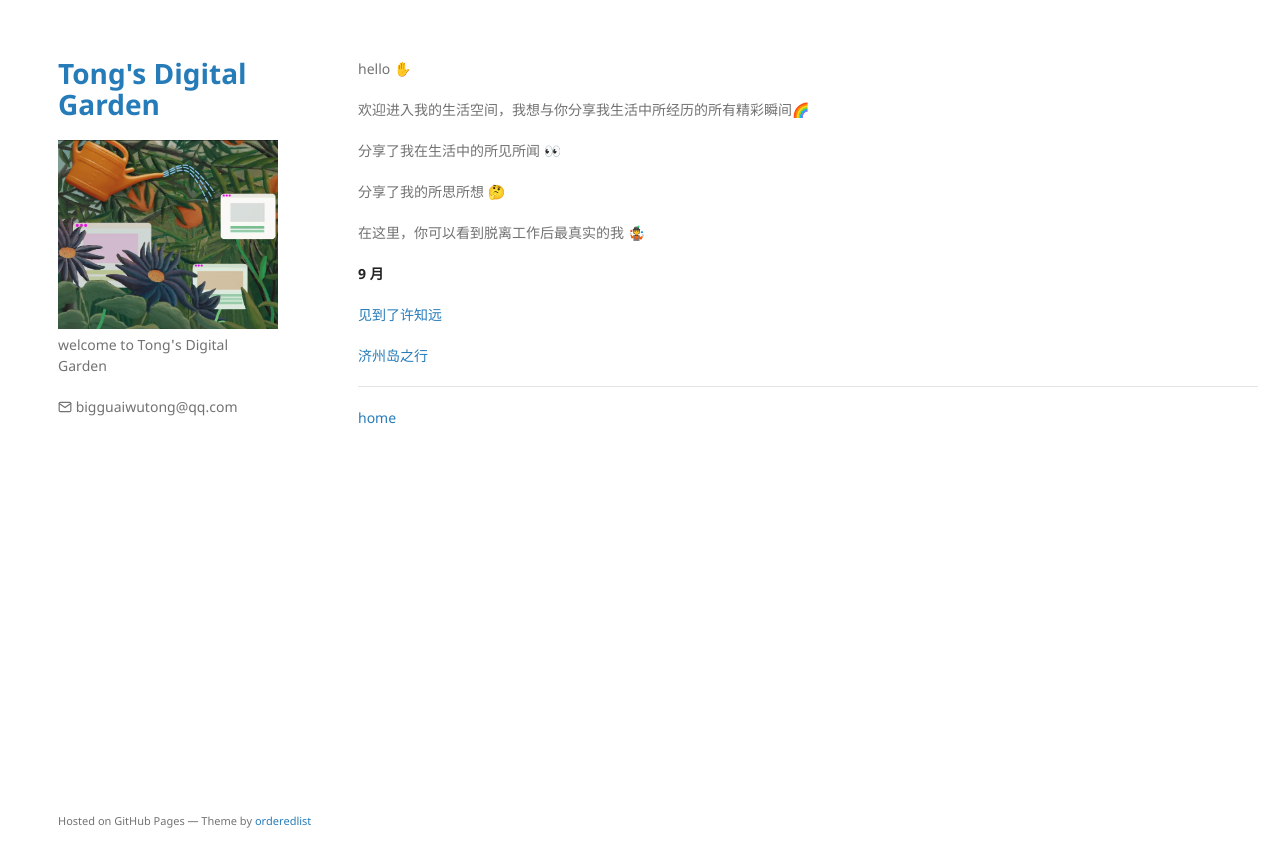
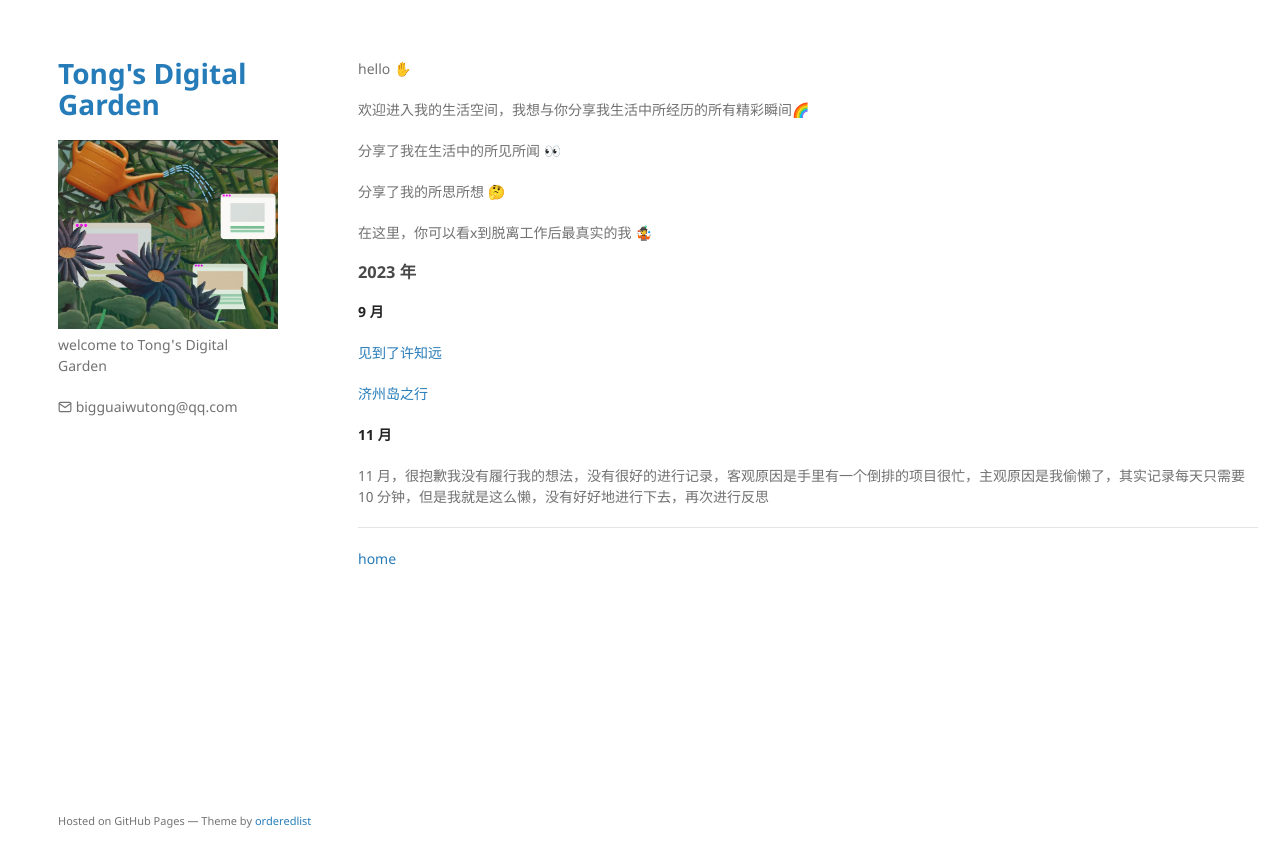
Before and after one commit to TongCodeSpace/TongCodeSpace.github.io, a Jekyll site: the page built from note/生活/生活.md, in a window 1280 px wide. Shown: the top 867 px of the page. Built offline with Jekyll 4.4.1, drawn with Linux system fonts in a browser that asks for light colours.

Commit message:
vault backup: M .obsidian/workspace.json note/生活/生活.md

```diff
--- a/note/生活/生活.md
+++ b/note/生活/生活.md
@@ -13,7 +13,9 @@ hello ✋
 
 分享了我的所思所想 🤔
 
-在这里，你可以看到脱离工作后最真实的我 🤹
+在这里，你可以看x到脱离工作后最真实的我 🤹
+
+### 2023 年
 
 **9 月**
 
@@ -21,6 +23,9 @@ hello ✋
 
 [济州岛之行](旅行/济州岛之行.md)
 
+**11 月**
+
+11 月，很抱歉我没有履行我的想法，没有很好的进行记录，客观原因是手里有一个倒排的项目很忙，主观原因是我偷懒了，其实记录每天只需要 10 分钟，但是我就是这么懒，没有好好地进行下去，再次进行反思
 
 
 ---
```
Also changed, not shown: .obsidian/workspace.json.
